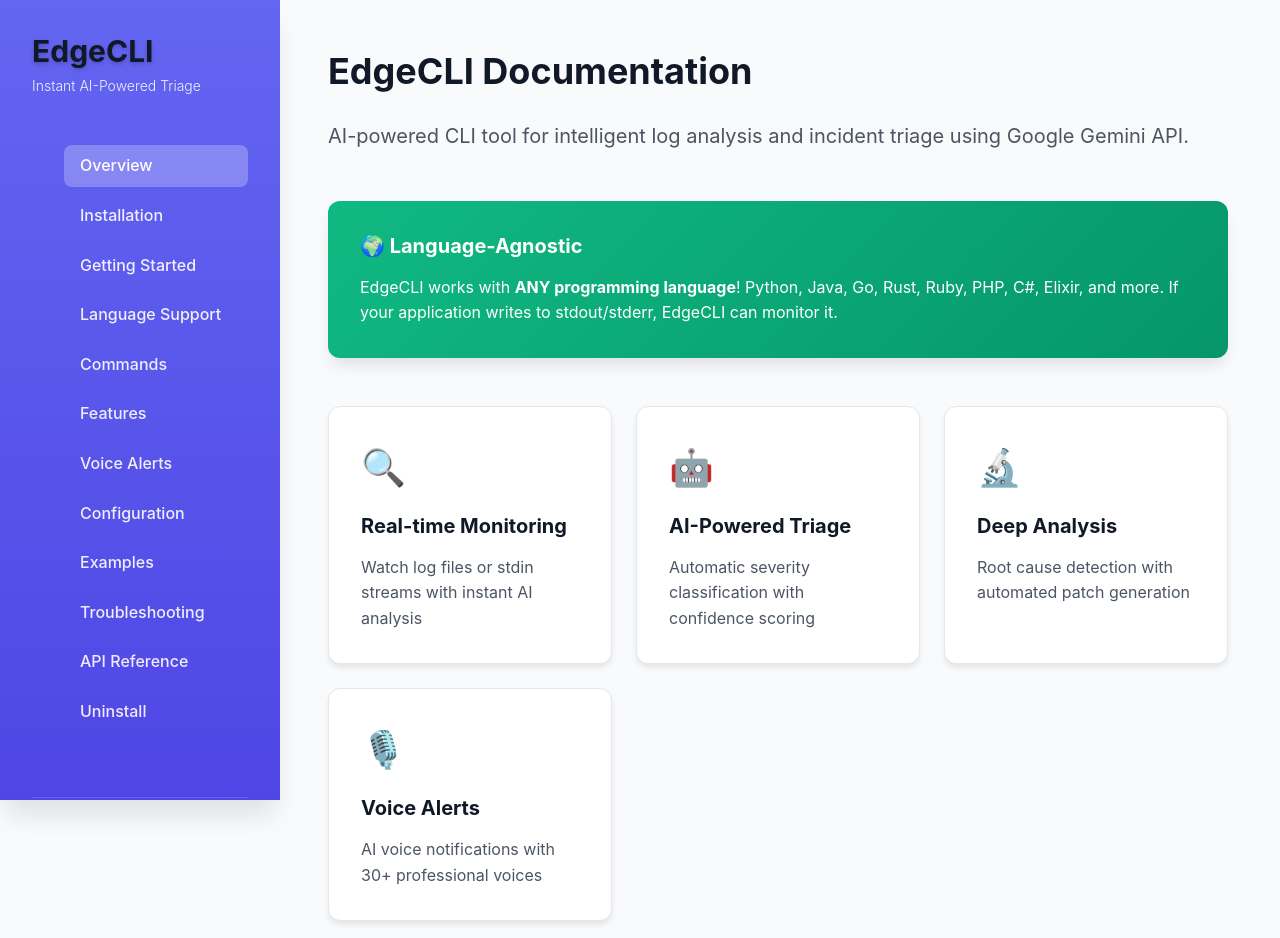
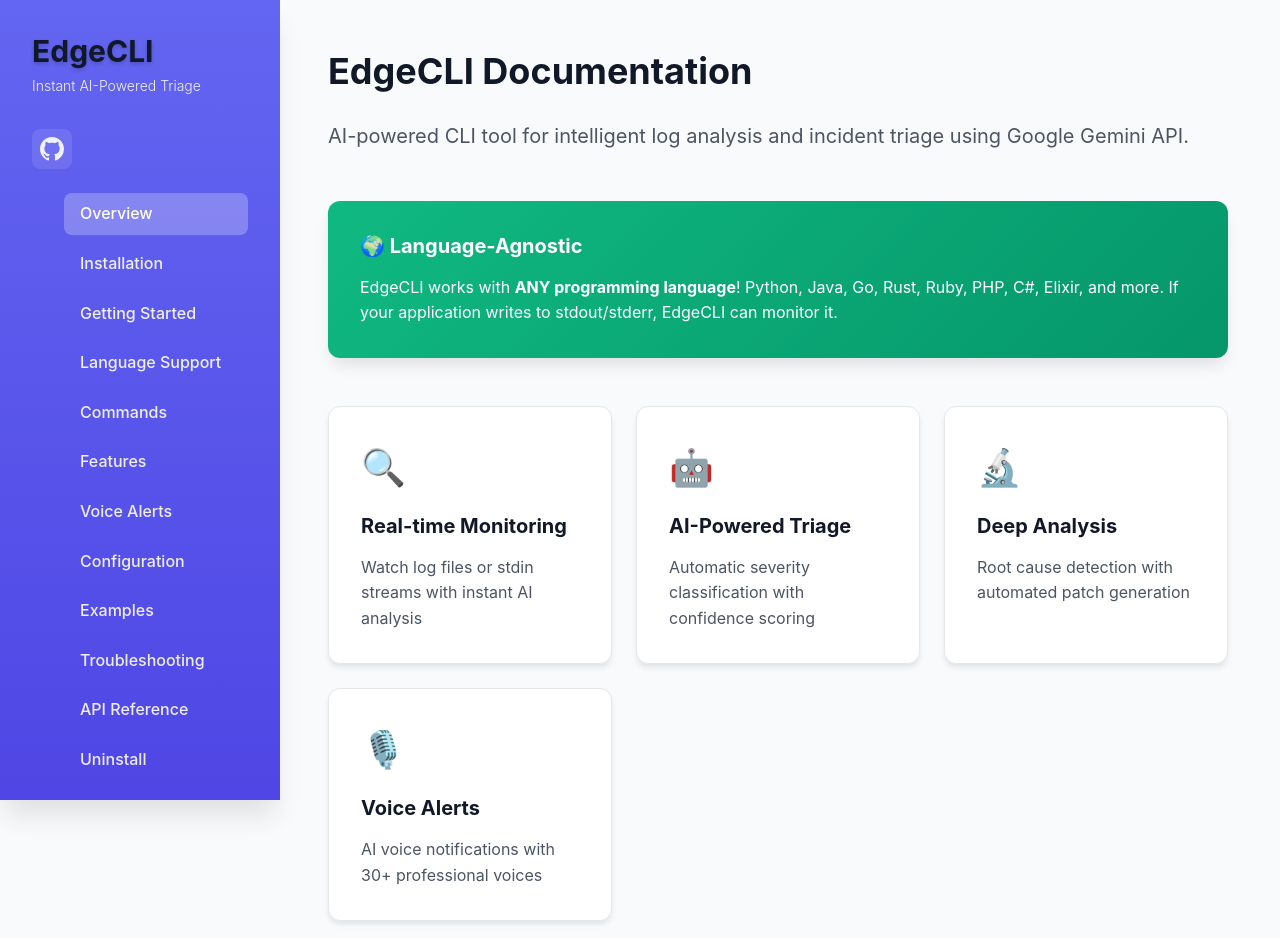
Before and after one commit to ceasermikes002/edgecli, a website: page docs/index.html in a window 1280 px wide. Shown: the top 938 px of the page. Drawn offline with Linux system fonts and the light colour scheme.

Commit message:
docs: Add GitHub icon to docs and organize markdown files
- Added GitHub icon link to docs sidebar
- Styled GitHub icon with hover effects
- Moved CHANGES.md, PUBLISHING.md, PUBLISH_NOW.md, PUBLISHED_SUCCESS.md to mds/ folder
- All documentation markdown files now organized in mds/ directory
- README.md remains in root as expected

```diff
--- a/docs/index.html
+++ b/docs/index.html
@@ -12,6 +12,11 @@
         <div class="logo">
             <h1>EdgeCLI</h1>
             <p class="tagline">Instant AI-Powered Triage</p>
+            <a href="https://github.com/ceasermikes002/edgecli" target="_blank" class="github-link" title="View on GitHub">
+                <svg width="24" height="24" viewBox="0 0 16 16" fill="currentColor">
+                    <path d="M8 0C3.58 0 0 3.58 0 8c0 3.54 2.29 6.53 5.47 7.59.4.07.55-.17.55-.38 0-.19-.01-.82-.01-1.49-2.01.37-2.53-.49-2.69-.94-.09-.23-.48-.94-.82-1.13-.28-.15-.68-.52-.01-.53.63-.01 1.08.58 1.23.82.72 1.21 1.87.87 2.33.66.07-.52.28-.87.51-1.07-1.78-.2-3.64-.89-3.64-3.95 0-.87.31-1.59.82-2.15-.08-.2-.36-1.02.08-2.12 0 0 .67-.21 2.2.82.64-.18 1.32-.27 2-.27.68 0 1.36.09 2 .27 1.53-1.04 2.2-.82 2.2-.82.44 1.1.16 1.92.08 2.12.51.56.82 1.27.82 2.15 0 3.07-1.87 3.75-3.65 3.95.29.25.54.73.54 1.48 0 1.07-.01 1.93-.01 2.2 0 .21.15.46.55.38A8.013 8.013 0 0016 8c0-4.42-3.58-8-8-8z"/>
+                </svg>
+            </a>
         </div>
 
         <ul class="nav-menu">
--- a/docs/styles.css
+++ b/docs/styles.css
@@ -129,8 +129,35 @@ body {
 .tagline {
     font-size: var(--font-size-sm);
     opacity: 0.9;
-    margin-bottom: var(--space-2xl);
+    margin-bottom: var(--space-md);
     font-weight: 300;
+}
+
+.github-link {
+    display: inline-flex;
+    align-items: center;
+    justify-content: center;
+    width: 40px;
+    height: 40px;
+    margin-top: var(--space-md);
+    margin-bottom: var(--space-lg);
+    color: rgba(255, 255, 255, 0.9);
+    background-color: rgba(255, 255, 255, 0.1);
+    border-radius: var(--border-radius);
+    transition: all var(--transition-fast);
+    text-decoration: none;
+}
+
+.github-link:hover {
+    background-color: rgba(255, 255, 255, 0.2);
+    color: white;
+    transform: translateY(-2px);
+    box-shadow: var(--shadow-md);
+}
+
+.github-link svg {
+    width: 24px;
+    height: 24px;
 }
 
 .nav-menu {
```
Also changed, not shown: mds/CHANGES.md (renamed from CHANGES.md), mds/PUBLISHED_SUCCESS.md (renamed from PUBLISHED_SUCCESS.md), mds/PUBLISHING.md (renamed from PUBLISHING.md), mds/PUBLISH_NOW.md (renamed from PUBLISH_NOW.md).
